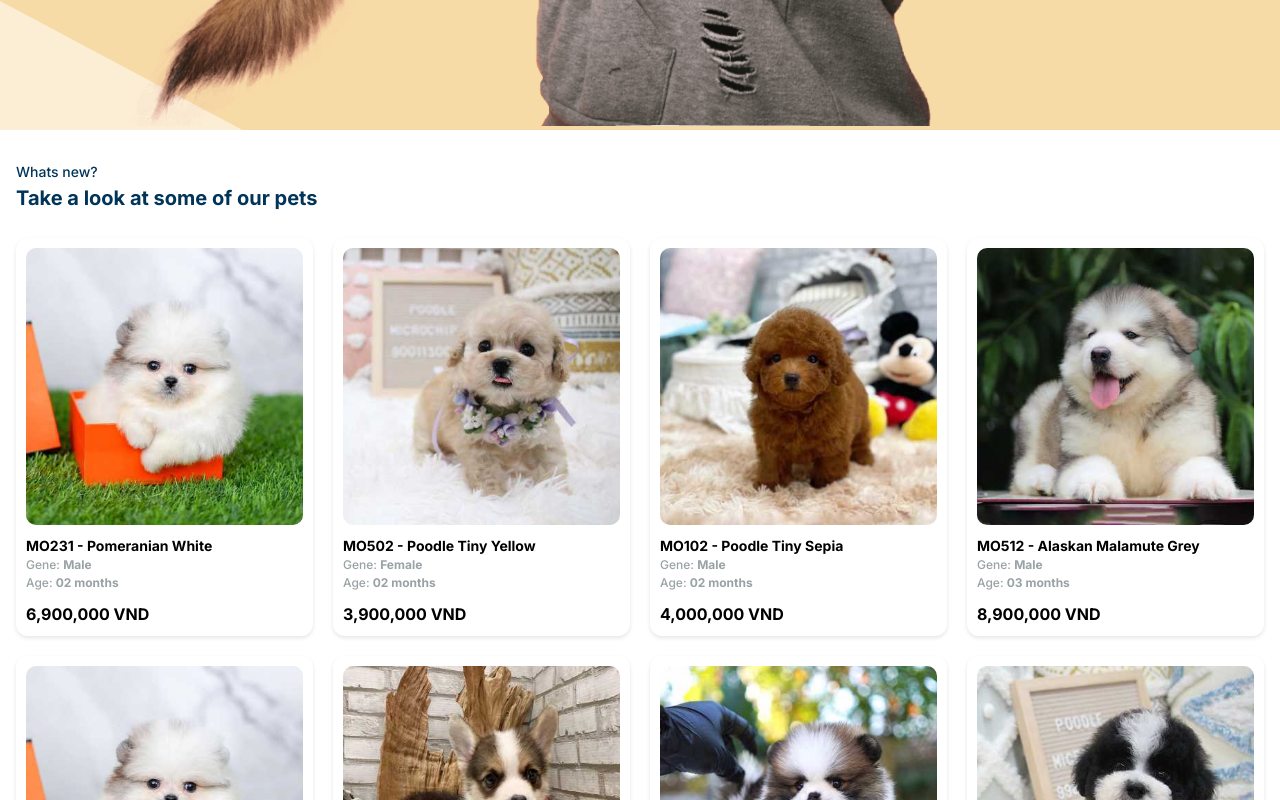
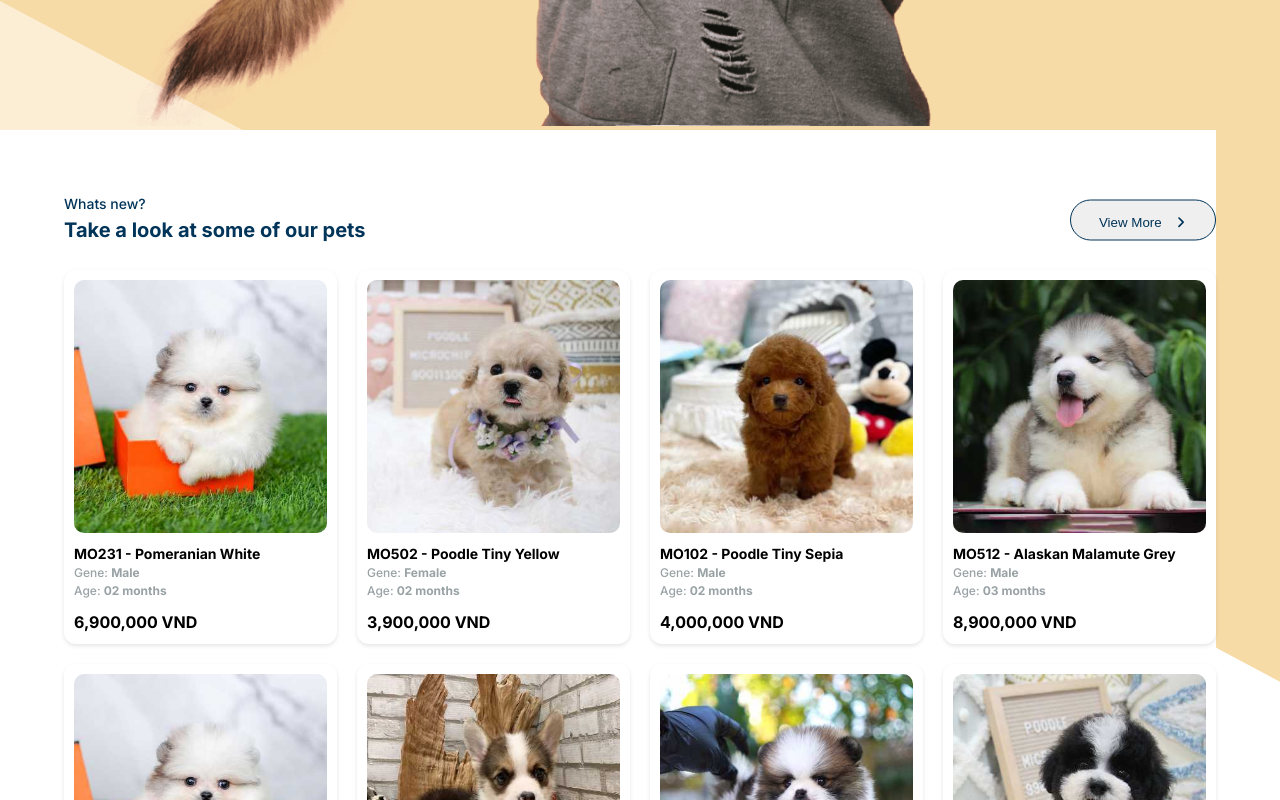
Before and after one commit to Deviant96/monito, a Next.js app: page / in a window 1280 px wide. Shown: the part 1840-2640 px from the top of the page. Built offline with nearby package versions, Linux system fonts and the light colour scheme.

Commit message:
Product list section responsive update

```diff
--- a/src/app/(components)/ProductsSection/ProductCardList/page.js
+++ b/src/app/(components)/ProductsSection/ProductCardList/page.js
@@ -11,7 +11,7 @@ const ProductCardList = () => {
                     <ProductCard key={index} {...dog} />
                 ))}
             </div>
-            <div>
+            <div className={styles.ViewMoreBottomContainer}>
                 <button className={styles.ViewMore}>View More <FaAngleRight /></button>
             </div>
         </>
--- a/src/app/(components)/ProductsSection/ProductCardList/page.module.scss
+++ b/src/app/(components)/ProductsSection/ProductCardList/page.module.scss
@@ -17,6 +17,12 @@
   }
 }
 
+.ViewMoreBottomContainer {
+  @media screen and (min-width: $breakpoint-mobile) {
+    display: none;
+  }
+}
+
 .ViewMore {
   margin-top: 24px;
 
--- a/src/app/(components)/ProductsSection/page.js
+++ b/src/app/(components)/ProductsSection/page.js
@@ -1,5 +1,6 @@
 import styles from "./page.module.scss";
 import ProductCardList from "./ProductCardList/page";
+import { FaAngleRight } from "react-icons/fa6";
 
 const ProductsSection = () => {
 
@@ -8,6 +9,9 @@ const ProductsSection = () => {
             <header className="">
                 <h2>Whats new?</h2>
                 <h1>Take a look at some of our pets</h1>
+                <div className={styles.ViewMoreTopContainer}>
+                    <button className={styles.ViewMore}>View More <FaAngleRight /></button>
+                </div>
             </header>
             <ProductCardList />
         </section>
--- a/src/app/(components)/ProductsSection/page.module.scss
+++ b/src/app/(components)/ProductsSection/page.module.scss
@@ -1,4 +1,5 @@
 @import "@/app/styles/partials/_variables";
+@import "@/app/styles/partials/_mixins";
 
 .ProductSection {
     padding: 32px 16px;
@@ -7,6 +8,8 @@
     background-color: #fff;
 
     header {
+        position: relative;
+
         h1, h2 {
             text-align: left;
             color: $primary-color;
@@ -25,5 +28,33 @@
         line-height: 32px;
     }
 
+    @media screen and (min-width: $breakpoint-mobile) {
+        @include ContainerBreakpointMobile();
+        padding: 64px 0;
 
+        .ViewMoreTopContainer {
+            position: absolute;
+            right: 0;
+            top: 50%;
+            transform: translateY(-50%);
+        }
+    }
+
+    @media screen and (min-width: $breakpoint-desktop) {
+        @include ContainerBreakpointDesktop();
+    }
 }
+
+.ViewMore {
+    margin-top: 24px;
+
+    @include Button();
+    border: 1px solid $primary-color;
+    color: $primary-color;
+    justify-content: center;
+    width: 100%;
+
+    @media screen and (min-width: $breakpoint-mobile) {
+        margin-top: 0;
+    }
+}
```
